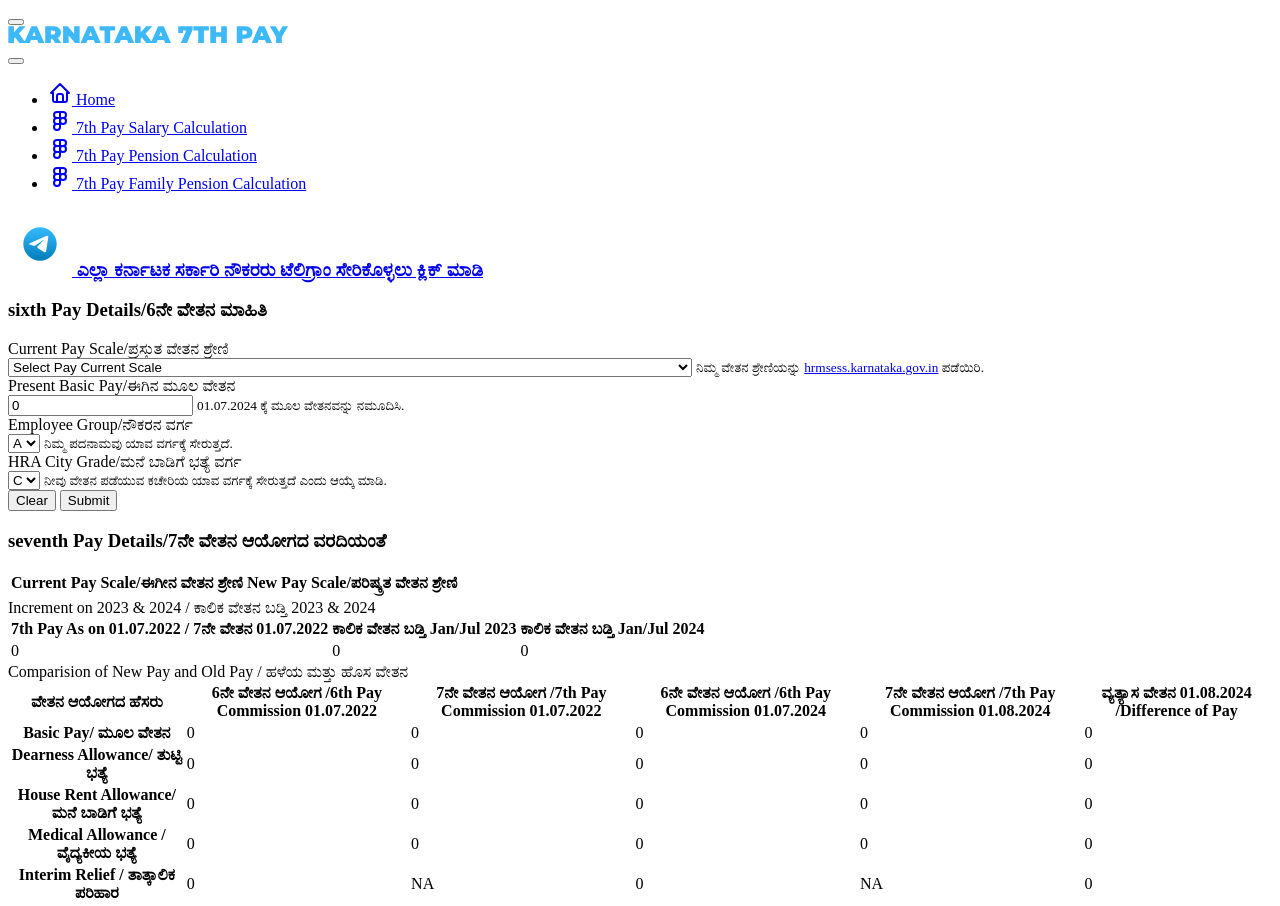
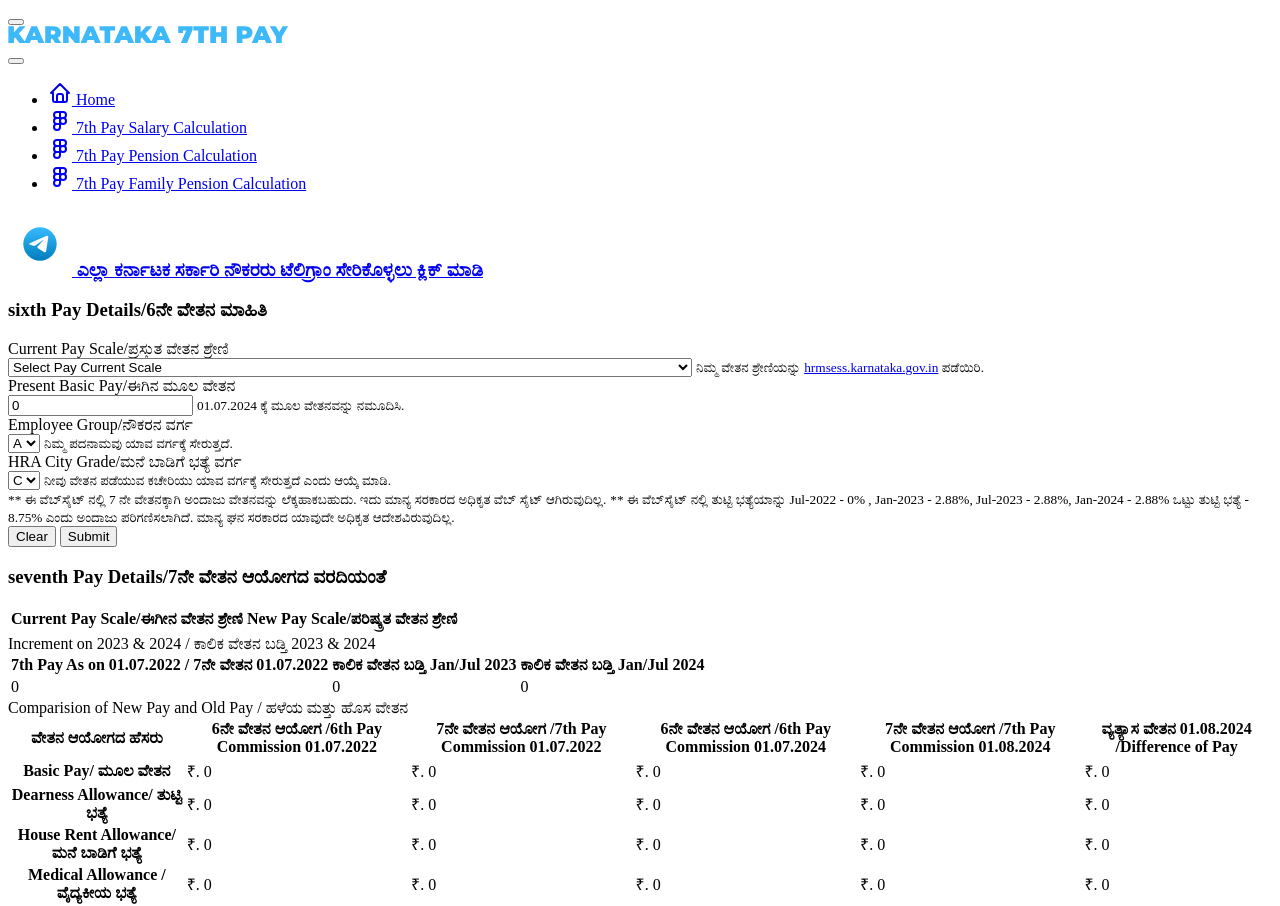
Before and after one commit to navabiradar/7thpaykarnataka, a SvelteKit app: page /7thPaySalaryCalculation in a window 1280 px wide. Shown: the top 906 px of the page. Built offline with nearby package versions, Linux system fonts and the light colour scheme.

Commit message:
Updated Disclaimer and Rupee Symbol

```diff
--- a/src/routes/7thPaySalaryCalculation/+page.svelte
+++ b/src/routes/7thPaySalaryCalculation/+page.svelte
@@ -461,11 +461,16 @@
 										<option>C</option>
 									</select>
 									<small class="form-hint">
-										ನೀವು ವೇತನ ಪಡೆಯುವ ಕಚೇರಿಯ ಯಾವ ವರ್ಗಕ್ಕೆ ಸೇರುತ್ತದೆ ಎಂದು ಆಯ್ಕೆ ಮಾಡಿ.
+										ನೀವು ವೇತನ ಪಡೆಯುವ ಕಚೇರಿಯು ಯಾವ ವರ್ಗಕ್ಕೆ ಸೇರುತ್ತದೆ ಎಂದು ಆಯ್ಕೆ ಮಾಡಿ.
 									</small>
 								</div>
 							</div>
 						</div>
+					</div>
+					<div class="mb-3">
+						<small class="form-hint text-justify">** ಈ ವೆಬ್‌ಸೈಟ್ ನಲ್ಲಿ 7 ನೇ ವೇತನಕ್ಕಾಗಿ ಅಂದಾಜು ವೇತನವನ್ನು ಲೆಕ್ಕಹಾಕಬಹುದು. ಇದು ಮಾನ್ಯ ಸರಕಾರದ ಅಧಿಕೃತ ವೆಬ್‌ ಸೈಟ್‌ ಆಗಿರುವುದಿಲ್ಲ. </small>
+						<small class="form-hint text-justify">** ಈ ವೆಬ್‌ಸೈಟ್ ನಲ್ಲಿ ತುಟ್ಟಿ ಭತ್ಯೆಯಾನ್ನು Jul-2022 - 0% , Jan-2023 - 2.88%, Jul-2023 - 2.88%, Jan-2024 - 2.88% ಒಟ್ಟು ತುಟ್ಟಿ ಭತ್ಯೆ - 8.75% ಎಂದು ಅಂದಾಜು ಪರಿಗಣಿಸಲಾಗಿದೆ. ಮಾನ್ಯ ಘನ ಸರಕಾರದ ಯಾವುದೇ ಅಧಿಕೃತ ಆದೇಶವಿರುವುದಿಲ್ಲ. </small>
+
 					</div>
 				</div>
 				<div class="card-footer text-end">
@@ -484,8 +489,8 @@
 						<table class="table table-vcenter table-bordered table-wrap">
 							<thead>
 								<tr>
-									<th>Current Pay Scale/ಈಗೀನ ವೇತನ ಶ್ರೇಣಿ</th>
-									<th>New Pay Scale/ಪರಿಷ್ಕ್ರತ ವೇತನ ಶ್ರೇಣಿ</th>
+									<th class="text-wrap">Current Pay Scale/ಈಗೀನ ವೇತನ ಶ್ರೇಣಿ</th>
+									<th class="text-wrap">New Pay Scale/ಪರಿಷ್ಕ್ರತ ವೇತನ ಶ್ರೇಣಿ</th>
 								</tr>
 							</thead>
 							<tbody>
@@ -506,9 +511,9 @@
 							  class="table table-vcenter table-bordered table-wrap">
 						  <thead>
 							<tr>
-							  <th>7th Pay As on 01.07.2022 / 7ನೇ ವೇತನ 01.07.2022 </th>
-							  <th>ಕಾಲಿಕ ವೇತನ ಬಡ್ತಿ Jan/Jul 2023 </th>
-							  <th>ಕಾಲಿಕ ವೇತನ ಬಡ್ತಿ Jan/Jul 2024 </th>
+							  <th class="text-wrap">7th Pay As on 01.07.2022 / 7ನೇ ವೇತನ 01.07.2022 </th>
+							  <th class="text-wrap">ಕಾಲಿಕ ವೇತನ ಬಡ್ತಿ Jan/Jul 2023 </th>
+							  <th class="text-wrap">ಕಾಲಿಕ ವೇತನ ಬಡ್ತಿ Jan/Jul 2024 </th>
 
 							</tr>
 						  </thead>
@@ -618,52 +623,52 @@
 								<tbody>
 									<tr>
 										<th>Basic Pay/ ಮೂಲ ವೇತನ</th>
-										<td>{sixthPay2022.basicPay}</td>
-										<td>{sevenPay2022.basicPay}</td>
-										<td>{sixthPay2024.basicPay}</td>
-										<td>{sevenPay2024.basicPay}</td>
-										<td>{sevenPay2024.basicPay - sixthPay2024.basicPay}</td>
+										<td>₹. {sixthPay2022.basicPay}</td>
+										<td>₹. {sevenPay2022.basicPay}</td>
+										<td>₹. {sixthPay2024.basicPay}</td>
+										<td>₹. {sevenPay2024.basicPay}</td>
+										<td>₹. {sevenPay2024.basicPay - sixthPay2024.basicPay}</td>
 									</tr>
 
 									<tr>
 										<th>Dearness Allowance/ ತುಟ್ಟಿ ಭತ್ಯೆ</th>
-										<td>{sixthPay2022.da}</td>
-										<td>{sevenPay2022.da}</td>
-										<td>{sixthPay2024.da}</td>
-										<td>{sevenPay2024.da}</td>
-										<td>{sevenPay2024.da - sixthPay2024.da}</td>
+										<td>₹. {sixthPay2022.da}</td>
+										<td>₹. {sevenPay2022.da}</td>
+										<td>₹. {sixthPay2024.da}</td>
+										<td>₹. {sevenPay2024.da}</td>
+										<td>₹. {sevenPay2024.da - sixthPay2024.da}</td>
 									</tr>
 									<tr>
 										<th>House Rent Allowance/ ಮನೆ ಬಾಡಿಗೆ ಭತ್ಯೆ</th>
-										<td>{sixthPay2022.hra}</td>
-										<td>{sevenPay2022.hra}</td>
-										<td>{sixthPay2024.hra}</td>
-										<td>{sevenPay2024.hra}</td>
-										<td>{sevenPay2024.hra - sixthPay2024.hra}</td>
+										<td>₹. {sixthPay2022.hra}</td>
+										<td>₹. {sevenPay2022.hra}</td>
+										<td>₹. {sixthPay2024.hra}</td>
+										<td>₹. {sevenPay2024.hra}</td>
+										<td>₹. {sevenPay2024.hra - sixthPay2024.hra}</td>
 									</tr>
 									<tr>
 										<th>Medical Allowance / ವೈದ್ಯಕೀಯ ಭತ್ಯೆ</th>
-										<td>{sixthPay2022.medAll}</td>
-										<td>{sevenPay2022.medAll}</td>
-										<td>{sixthPay2024.medAll}</td>
-										<td>{sevenPay2024.medAll}</td>
-										<td>{sevenPay2024.medAll - sixthPay2024.medAll}</td>
+										<td>₹. {sixthPay2022.medAll}</td>
+										<td>₹. {sevenPay2022.medAll}</td>
+										<td>₹. {sixthPay2024.medAll}</td>
+										<td>₹. {sevenPay2024.medAll}</td>
+										<td>₹. {sevenPay2024.medAll - sixthPay2024.medAll}</td>
 									</tr>
 									<tr>
 										<th>Interim Relief / ತಾತ್ಕಾಲಿಕ ಪರಿಹಾರ</th>
-										<td>{sixthPay2022.IR}</td>
+										<td>₹. {sixthPay2022.IR}</td>
 										<td>NA</td>
-										<td>{sixthPay2024.IR}</td>
+										<td>₹. {sixthPay2024.IR}</td>
 										<td>NA</td>
-										<td>{0 - sixthPay2024.IR}</td>
+										<td>₹. {0 - sixthPay2024.IR}</td>
 									</tr>
 									<tr>
 										<th>Gross Salary / ಒಟ್ಟು ವೇತನ</th>
-										<td>{sixthPay2022.gross}</td>
-										<td>{sevenPay2022.gross}</td>
-										<td>{sixthPay2024.gross}</td>
-										<td>{sevenPay2024.gross}</td>
-										<td>{sevenPay2024.gross - sixthPay2024.gross}</td>
+										<td>₹. {sixthPay2022.gross}</td>
+										<td>₹. {sevenPay2022.gross}</td>
+										<td>₹. {sixthPay2024.gross}</td>
+										<td>₹. {sevenPay2024.gross}</td>
+										<td>₹. {sevenPay2024.gross - sixthPay2024.gross}</td>
 									</tr>
 								</tbody>
 							</table>
```
